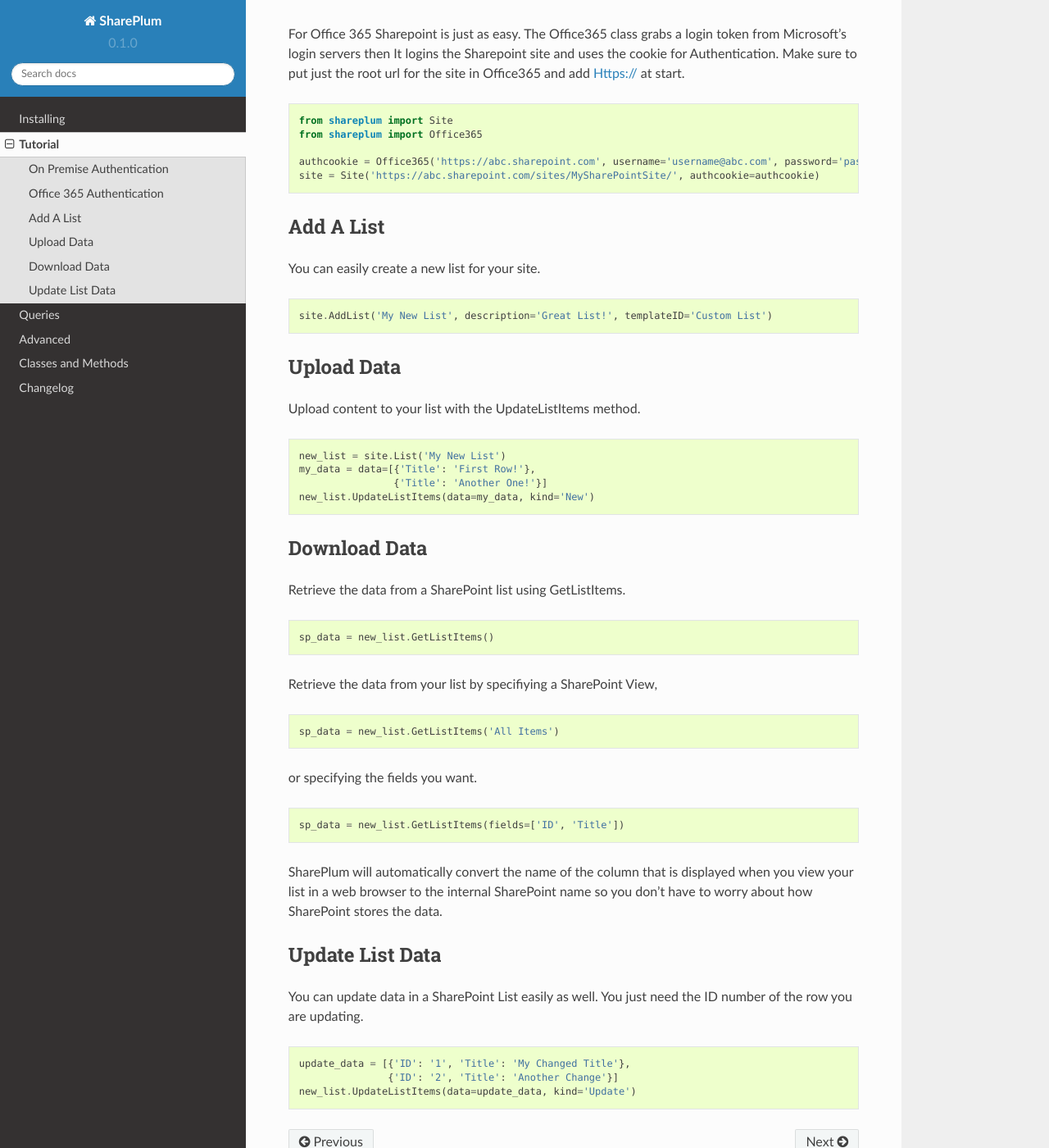
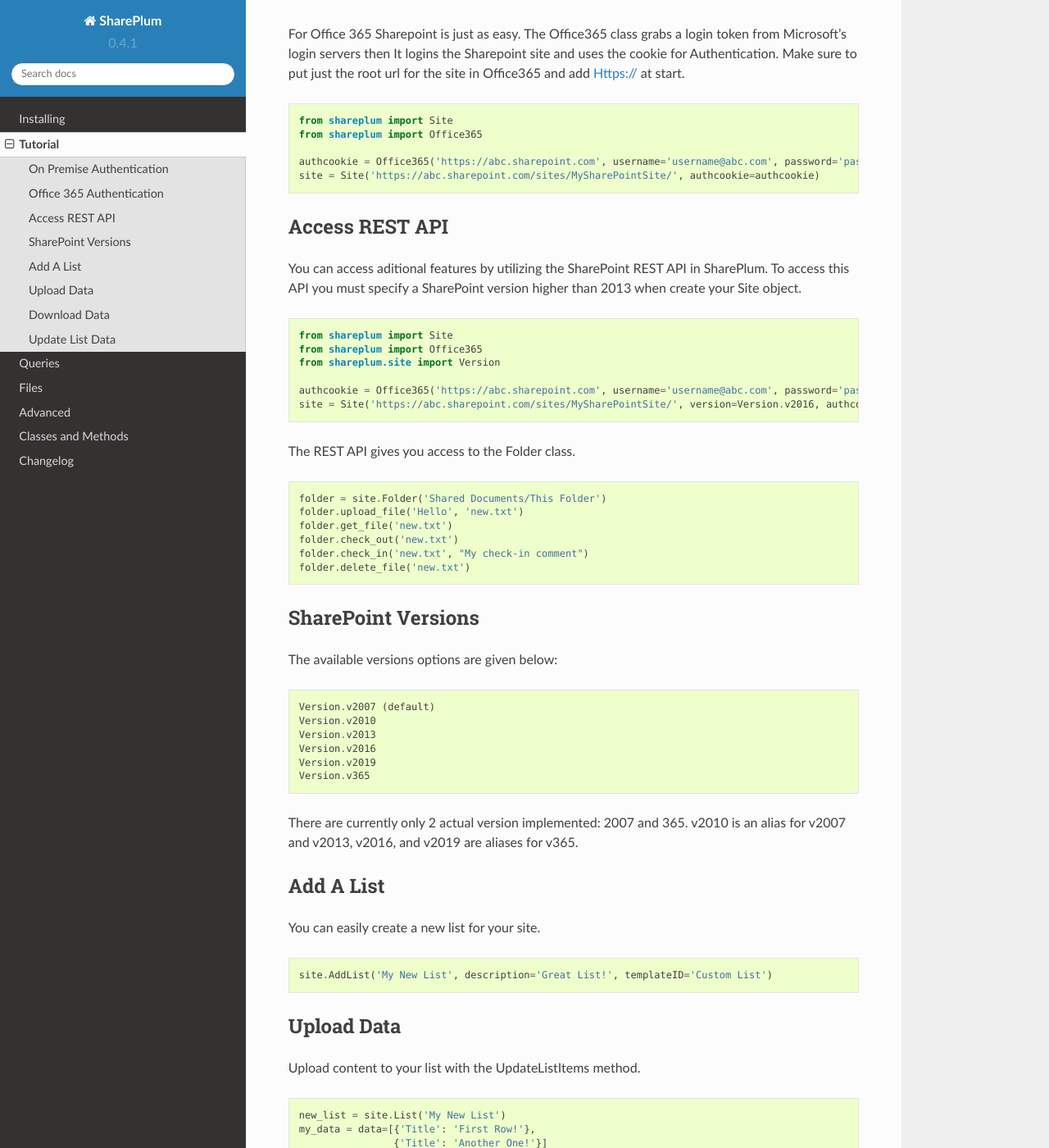
Before and after one commit to raidenwilliams86/shareplum-pyproject-sharepoint, a Sphinx documentation site: the page built from docs/tutorial.rst, in a window 1280 px wide and 1400 px high, scrolled down 448 px. Shown: the whole window at 82% size. Built offline with Sphinx 7.4.7 and the Read the Docs theme 2.0.0, drawn with Linux system fonts in a browser that asks for light colours; some of the changed text lies outside the part shown.

Commit message:
Clean up docs, v0.4.1

```diff
--- a/docs/conf.py
+++ b/docs/conf.py
@@ -47,7 +47,7 @@ master_doc = 'index'
 
 # General information about the project.
 project = 'SharePlum'
-copyright = '2016, Jason Rollins'
+copyright = '2020, Jason Rollins'
 author = 'Jason Rollins'
 
 # The version info for the project you're documenting, acts as replacement for
@@ -55,9 +55,9 @@ author = 'Jason Rollins'
 # built documents.
 #
 # The short X.Y version.
-version = '0.1.0'
+version = '0.4.1'
 # The full version, including alpha/beta/rc tags.
-release = '0.1.0'
+release = '0.4.1'
 
 # The language for content autogenerated by Sphinx. Refer to documentation
 # for a list of supported languages.
--- a/docs/index.rst
+++ b/docs/index.rst
@@ -21,6 +21,7 @@ Example::
     install
     tutorial
     queries
+    files
     advanced
     objects
     changelog
--- a/docs/tutorial.rst
+++ b/docs/tutorial.rst
@@ -22,6 +22,45 @@ For Office 365 Sharepoint is just as easy. The Office365 class grabs a login tok
     authcookie = Office365('https://abc.sharepoint.com', username='username@abc.com', password='password').GetCookies()
     site = Site('https://abc.sharepoint.com/sites/MySharePointSite/', authcookie=authcookie)
 
+
+Access REST API
+================
+You can access aditional features by utilizing the SharePoint REST API in SharePlum.  To access this API you must specify a SharePoint version higher than 2013 when create your Site object.
+
+
+::
+
+    from shareplum import Site
+    from shareplum import Office365
+    from shareplum.site import Version
+
+    authcookie = Office365('https://abc.sharepoint.com', username='username@abc.com', password='password').GetCookies()
+    site = Site('https://abc.sharepoint.com/sites/MySharePointSite/', version=Version.v2016, authcookie=authcookie)
+
+The REST API gives you access to the Folder class. ::
+
+    folder = site.Folder('Shared Documents/This Folder')
+    folder.upload_file('Hello', 'new.txt')
+    folder.get_file('new.txt')
+    folder.check_out('new.txt')
+    folder.check_in('new.txt', "My check-in comment")
+    folder.delete_file('new.txt')
+
+
+SharePoint Versions
+====================
+The available versions options are given below:
+
+::
+
+    Version.v2007 (default)
+    Version.v2010
+    Version.v2013
+    Version.v2016
+    Version.v2019
+    Version.v365
+
+There are currently only 2 actual version implemented: 2007 and 365.  v2010 is an alias for v2007 and v2013, v2016,  and v2019 are aliases for v365.
 
 Add A List
 ==========
--- a/shareplum/version.py
+++ b/shareplum/version.py
@@ -1 +1 @@
-__version__ = "0.4.0"
+__version__ = "0.4.1"
```
Also changed, not shown: docs/files.rst (added, +36 -0 lines), 2 other files.
